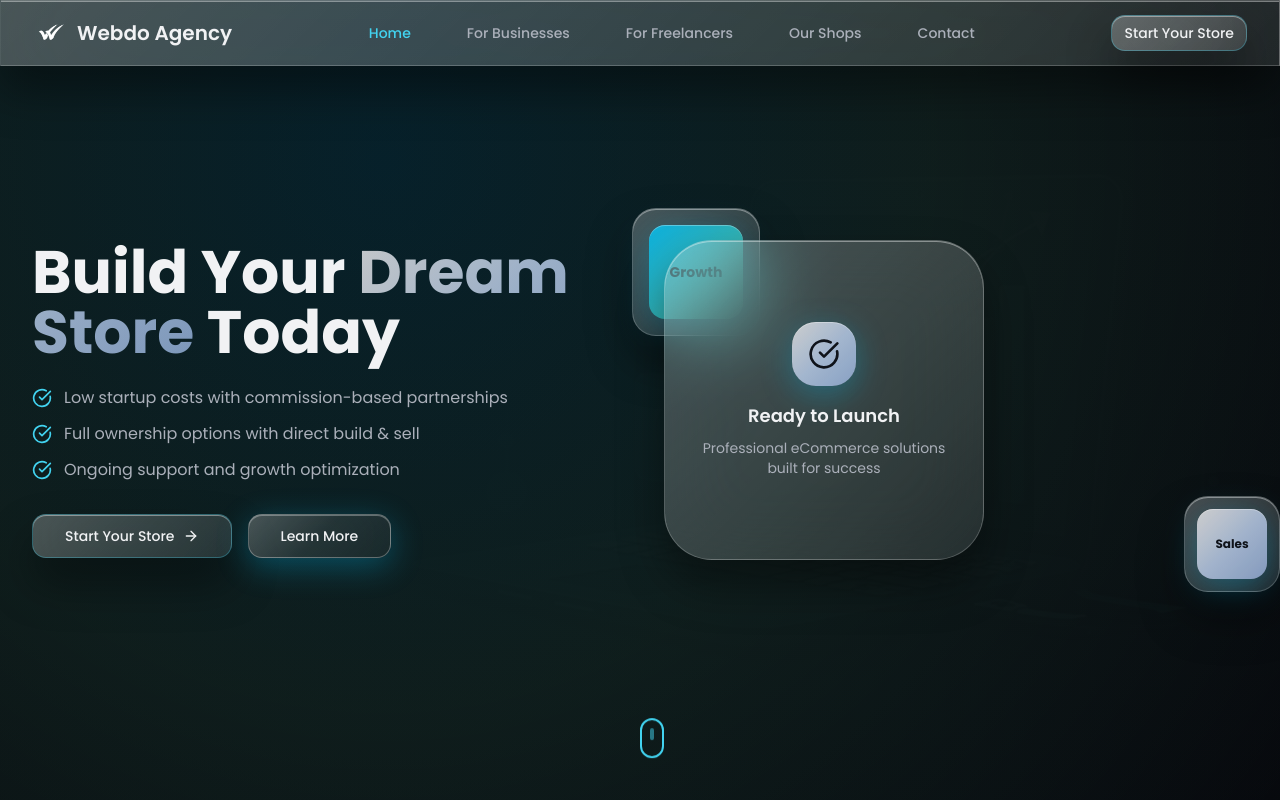
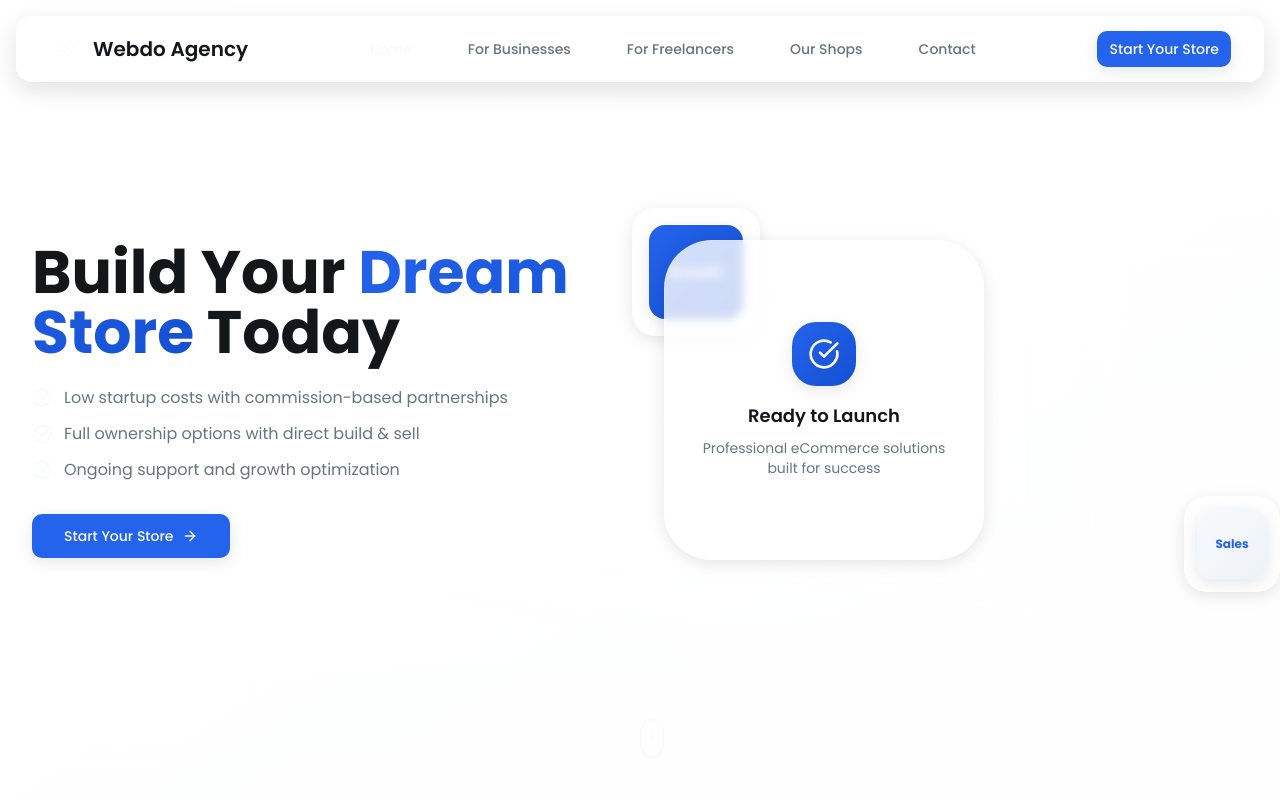
Before and after one commit to webdoagency/webdo-agency-web, a React (Vite) app: page / in a window 1280 px wide. Shown: the top 800 px of the page. Built offline with nearby package versions, Linux system fonts and the light colour scheme.

Commit message:
Refactor: Update design and layout

```diff
--- a/src/components/Footer.tsx
+++ b/src/components/Footer.tsx
@@ -20,7 +20,7 @@ const Footer = () => {
   };
 
   return (
-    <footer className="glass-blurred border-t border-white/10 mt-32">
+    <footer className="floating-footer">
       <div className="max-w-7xl mx-auto px-4 sm:px-6 lg:px-8 py-12">
         <div className="grid md:grid-cols-4 gap-8">
           {/* Logo & Company */}
--- a/src/components/Hero.tsx
+++ b/src/components/Hero.tsx
@@ -13,17 +13,16 @@ const Hero = () => {
   return (
     <section
       id="home"
-      className="min-h-screen flex items-center relative overflow-hidden liquid-flow"
+      className="min-h-screen flex items-center relative overflow-hidden bg-gradient-subtle"
     >
-      {/* Liquid Glass Background */}
+      {/* Clean Background */}
       <div className="absolute inset-0 z-0">
         <img
           src={heroImage}
           alt="eCommerce Growth"
-          className="w-full h-full object-cover opacity-10"
+          className="w-full h-full object-cover opacity-5"
         />
-        <div className="absolute inset-0 bg-gradient-to-br from-background via-background/95 to-background/80" />
-        <div className="absolute inset-0 bg-gradient-liquid opacity-40" />
+        <div className="absolute inset-0 bg-gradient-to-br from-background via-background/98 to-background/95" />
       </div>
 
       <div className="relative z-10 max-w-7xl mx-auto px-4 sm:px-6 lg:px-8 py-20">
@@ -55,8 +54,8 @@ const Hero = () => {
               </div>
             </div>
 
-            {/* CTA Buttons */}
-            <div className="flex flex-col sm:flex-row gap-4 justify-center lg:justify-start">
+            {/* CTA Button */}
+            <div className="flex justify-center lg:justify-start">
               <Button
                 variant="hero"
                 size="lg"
@@ -66,35 +65,28 @@ const Hero = () => {
                 Start Your Store
                 <ArrowRight className="w-4 h-4 group-hover:translate-x-1 transition-transform" />
               </Button>
-              <Button
-                variant="outline"
-                size="lg"
-                onClick={() => scrollToSection("businesses")}
-              >
-                Learn More
-              </Button>
             </div>
           </div>
 
-          {/* 3D Visual Element */}
+          {/* Clean Visual Element */}
           <div className="hidden lg:block relative">
             <div className="relative">
-              {/* Floating 3D Cards */}
-              <div className="absolute -top-8 -left-8 w-32 h-32 glass-morphism rounded-3xl p-4 animate-float liquid-3d">
-                <div className="w-full h-full bg-gradient-accent rounded-2xl flex items-center justify-center text-accent-foreground font-bold text-sm shadow-liquid">
+              {/* Floating Clean Cards */}
+              <div className="absolute -top-8 -left-8 w-32 h-32 glass rounded-3xl p-4 animate-float card-floating">
+                <div className="w-full h-full bg-gradient-primary rounded-2xl flex items-center justify-center text-primary-foreground font-bold text-sm shadow-card">
                   Growth
                 </div>
               </div>
 
-              <div className="absolute -bottom-8 -right-8 w-24 h-24 glass-morphism rounded-3xl p-3 animate-[float_6s_ease-in-out_infinite_2s] liquid-3d">
-                <div className="w-full h-full bg-gradient-primary rounded-2xl flex items-center justify-center text-primary-foreground font-bold text-xs shadow-liquid">
+              <div className="absolute -bottom-8 -right-8 w-24 h-24 glass rounded-3xl p-3 animate-[float_6s_ease-in-out_infinite_2s] card-floating">
+                <div className="w-full h-full bg-gradient-accent rounded-2xl flex items-center justify-center text-accent-foreground font-bold text-xs shadow-card">
                   Sales
                 </div>
               </div>
 
-              <div className="w-80 h-80 glass-morphism rounded-[3rem] p-8 flex items-center justify-center card-3d shadow-3d">
+              <div className="w-80 h-80 glass rounded-[3rem] p-8 flex items-center justify-center card-floating shadow-floating">
                 <div className="text-center">
-                  <div className="w-16 h-16 bg-gradient-primary rounded-3xl mx-auto mb-4 flex items-center justify-center shadow-liquid">
+                  <div className="w-16 h-16 bg-gradient-primary rounded-3xl mx-auto mb-4 flex items-center justify-center shadow-card">
                     <CheckCircle className="w-8 h-8 text-primary-foreground" />
                   </div>
                   <h3 className="text-lg font-semibold mb-2">Ready to Launch</h3>
--- a/src/components/Navigation.tsx
+++ b/src/components/Navigation.tsx
@@ -41,7 +41,7 @@ const Navigation = () => {
   ];
 
   return (
-    <nav className="fixed top-0 left-0 right-0 z-50 glass-morphism backdrop-blur-3xl shadow-3d">
+    <nav className="fixed top-0 left-0 right-0 z-50 floating-nav">
       <div className="max-w-7xl mx-auto px-4 sm:px-6 lg:px-8">
         <div className="flex justify-between items-center h-16">
           {/* Logo */}
@@ -99,7 +99,7 @@ const Navigation = () => {
 
       {/* Mobile Navigation */}
       {isOpen && (
-        <div className="md:hidden glass-morphism">
+        <div className="md:hidden glass-floating mt-2 mx-4 rounded-2xl">
           <div className="px-2 pt-2 pb-3 space-y-1">
             {navItems.map((item) => (
               <button
--- a/src/components/ui/button.tsx
+++ b/src/components/ui/button.tsx
@@ -9,18 +9,18 @@ const buttonVariants = cva(
   {
     variants: {
       variant: {
-        default: "glass-morphism text-foreground hover:shadow-glow hover:-translate-y-1",
+        default: "bg-primary text-primary-foreground hover:bg-primary-hover shadow-minimal hover:shadow-card",
         destructive:
-          "bg-destructive text-destructive-foreground hover:bg-destructive/90 shadow-liquid",
+          "bg-destructive text-destructive-foreground hover:bg-destructive/90 shadow-minimal",
         outline:
-          "glass border-white/30 text-foreground hover:shadow-liquid hover:-translate-y-1",
+          "border border-border bg-background hover:bg-accent hover:text-accent-foreground shadow-minimal",
         secondary:
-          "glass-blurred text-foreground hover:shadow-card hover:-translate-y-1",
-        ghost: "hover:glass-morphism hover:text-accent-foreground transition-all duration-300",
-        link: "text-accent underline-offset-4 hover:underline hover:text-accent-hover",
-        hero: "glass-morphism text-foreground border-accent/30 hover:shadow-glow hover:-translate-y-1 hover:border-accent/50",
-        accent: "bg-accent text-accent-foreground hover:bg-accent-hover hover:shadow-liquid hover:-translate-y-1",
-        glass: "glass text-foreground hover:bg-white/10 border-white/20",
+          "bg-secondary text-secondary-foreground hover:bg-secondary/80 shadow-minimal",
+        ghost: "hover:bg-accent hover:text-accent-foreground",
+        link: "text-primary underline-offset-4 hover:underline",
+        hero: "bg-primary text-primary-foreground hover:bg-primary-hover shadow-card hover:shadow-floating hover:-translate-y-1",
+        accent: "bg-accent text-accent-foreground hover:bg-accent-hover shadow-minimal",
+        glass: "glass text-foreground hover:bg-white/80",
       },
       size: {
         default: "h-10 px-4 py-2",
--- a/src/index.css
+++ b/src/index.css
@@ -6,84 +6,75 @@
 
 @layer base {
   :root {
-    /* Liquid Glass Dark Theme */
-    --background: 220 27% 4%;
-    --foreground: 220 10% 95%;
+    /* Minimalistic White Theme */
+    --background: 0 0% 100%;
+    --foreground: 220 13% 9%;
 
-    --card: 220 25% 8%;
-    --card-foreground: 220 10% 95%;
+    --card: 0 0% 100%;
+    --card-foreground: 220 13% 9%;
 
-    --popover: 220 25% 8%;
-    --popover-foreground: 220 10% 95%;
+    --popover: 0 0% 100%;
+    --popover-foreground: 220 13% 9%;
 
-    /* Primary - Liquid Chrome */
-    --primary: 220 25% 85%;
-    --primary-foreground: 220 27% 8%;
-    --primary-hover: 220 25% 90%;
+    /* Primary - Clean Blue */
+    --primary: 221 83% 53%;
+    --primary-foreground: 0 0% 98%;
+    --primary-hover: 221 83% 45%;
 
-    /* Secondary - Glass Tint */
-    --secondary: 220 25% 12%;
-    --secondary-foreground: 220 10% 95%;
+    /* Secondary - Light Gray */
+    --secondary: 220 14% 96%;
+    --secondary-foreground: 220 13% 9%;
 
     /* Muted */
-    --muted: 220 25% 10%;
-    --muted-foreground: 220 10% 70%;
+    --muted: 220 14% 96%;
+    --muted-foreground: 220 9% 46%;
 
-    /* Accent - Liquid Cyan */
-    --accent: 190 85% 60%;
-    --accent-foreground: 220 27% 8%;
-    --accent-hover: 190 85% 65%;
+    /* Accent - Soft Blue */
+    --accent: 210 40% 98%;
+    --accent-foreground: 221 83% 53%;
+    --accent-hover: 210 40% 95%;
 
-    /* Success/Growth */
-    --success: 140 80% 55%;
-    --success-foreground: 220 27% 8%;
+    /* Success */
+    --success: 142 71% 45%;
+    --success-foreground: 0 0% 98%;
 
     /* Warning */
-    --warning: 45 95% 60%;
-    --warning-foreground: 220 27% 8%;
+    --warning: 38 92% 50%;
+    --warning-foreground: 220 13% 9%;
 
     /* Destructive */
-    --destructive: 0 85% 65%;
-    --destructive-foreground: 220 10% 95%;
+    --destructive: 0 84% 60%;
+    --destructive-foreground: 0 0% 98%;
 
     /* Borders and Inputs */
-    --border: 220 25% 15%;
-    --input: 220 25% 12%;
-    --ring: 190 85% 60%;
+    --border: 220 13% 91%;
+    --input: 220 13% 91%;
+    --ring: 221 83% 53%;
 
-    /* Liquid Glass Gradients */
+    /* Minimalist Gradients */
     --gradient-primary: linear-gradient(135deg,
-      rgba(220, 220, 220, 0.9) 0%,
-      rgba(190, 210, 240, 0.8) 50%,
-      rgba(170, 200, 250, 0.7) 100%);
+      hsl(221 83% 53%) 0%,
+      hsl(221 83% 45%) 100%);
     --gradient-accent: linear-gradient(135deg,
-      rgba(0, 200, 255, 0.8) 0%,
-      rgba(100, 255, 200, 0.6) 100%);
+      hsl(210 40% 98%) 0%,
+      hsl(210 40% 95%) 100%);
     --gradient-hero: linear-gradient(135deg,
-      rgba(220, 220, 220, 0.95) 0%,
-      rgba(190, 210, 240, 0.85) 30%,
-      rgba(0, 200, 255, 0.75) 70%,
-      rgba(100, 255, 200, 0.65) 100%);
+      hsl(0 0% 100%) 0%,
+      hsl(210 40% 98%) 100%);
     --gradient-glass: linear-gradient(135deg,
-      rgba(255, 255, 255, 0.25) 0%,
-      rgba(255, 255, 255, 0.1) 50%,
-      rgba(255, 255, 255, 0.05) 100%);
-    --gradient-liquid: radial-gradient(circle at 30% 20%,
-      rgba(0, 200, 255, 0.3) 0%,
-      rgba(100, 255, 200, 0.2) 50%,
-      transparent 100%);
+      rgba(255, 255, 255, 0.8) 0%,
+      rgba(255, 255, 255, 0.4) 100%);
+    --gradient-subtle: linear-gradient(180deg,
+      hsl(0 0% 100%) 0%,
+      hsl(220 14% 98%) 100%);
 
-    /* Liquid Glass Shadows */
-    --shadow-premium: 0 25px 50px -12px rgba(0, 0, 0, 0.6);
-    --shadow-card: 0 15px 35px rgba(0, 0, 0, 0.4);
-    --shadow-glow: 0 0 60px rgba(0, 200, 255, 0.4);
-    --shadow-liquid: 0 8px 32px rgba(0, 200, 255, 0.3),
-                     inset 0 1px 0 rgba(255, 255, 255, 0.3);
-    --shadow-deep: 0 20px 60px rgba(0, 0, 0, 0.8);
-    --shadow-3d: 0 30px 60px rgba(0, 0, 0, 0.5),
-                 0 15px 30px rgba(0, 0, 0, 0.3);
+    /* Clean Shadows */
+    --shadow-minimal: 0 1px 3px rgba(0, 0, 0, 0.1);
+    --shadow-card: 0 4px 16px rgba(0, 0, 0, 0.1);
+    --shadow-floating: 0 8px 24px rgba(0, 0, 0, 0.12);
+    --shadow-deep: 0 16px 32px rgba(0, 0, 0, 0.15);
 
-    --radius: 1rem;
+    --radius: 0.75rem;
 
     --sidebar-background: 0 0% 98%;
     --sidebar-foreground: 240 5.3% 26.1%;
@@ -145,7 +136,7 @@
 }
 
 @layer components {
-  /* Liquid Glass Gradient Backgrounds */
+  /* Minimalist Gradient Backgrounds */
   .bg-gradient-primary {
     background: var(--gradient-primary);
   }
@@ -162,144 +153,84 @@
     background: var(--gradient-glass);
   }
 
-  .bg-gradient-liquid {
-    background: var(--gradient-liquid);
+  .bg-gradient-subtle {
+    background: var(--gradient-subtle);
   }
 
-  /* Liquid Glass Shadows */
-  .shadow-premium {
-    box-shadow: var(--shadow-premium);
+  /* Clean Shadows */
+  .shadow-minimal {
+    box-shadow: var(--shadow-minimal);
   }
 
   .shadow-card {
     box-shadow: var(--shadow-card);
   }
 
-  .shadow-glow {
-    box-shadow: var(--shadow-glow);
-  }
-
-  .shadow-liquid {
-    box-shadow: var(--shadow-liquid);
+  .shadow-floating {
+    box-shadow: var(--shadow-floating);
   }
 
   .shadow-deep {
     box-shadow: var(--shadow-deep);
   }
 
-  .shadow-3d {
-    box-shadow: var(--shadow-3d);
-  }
-
-  /* Liquid Glass Effects */
+  /* Minimal Glass Effects */
   .glass {
-    @apply backdrop-blur-2xl border;
-    background: var(--gradient-glass);
-    border-color: rgba(255, 255, 255, 0.2);
-    box-shadow: var(--shadow-liquid);
-  }
-
-  .glass-blurred {
-    @apply backdrop-blur-3xl border;
-    background: linear-gradient(135deg,
-      rgba(255, 255, 255, 0.15) 0%,
-      rgba(255, 255, 255, 0.05) 100%);
-    border-color: rgba(255, 255, 255, 0.25);
+    @apply backdrop-blur-sm border border-white/20;
+    background: rgba(255, 255, 255, 0.8);
     box-shadow: var(--shadow-card);
   }
 
-  .glass-silver {
-    @apply backdrop-blur-3xl;
-    background: linear-gradient(135deg,
-      rgba(255, 255, 255, 0.2) 0%,
-      rgba(255, 255, 255, 0.1) 50%,
-      rgba(255, 255, 255, 0.05) 100%);
-    border: 1px solid rgba(255, 255, 255, 0.3);
-    box-shadow: var(--shadow-liquid);
+  .glass-minimal {
+    @apply backdrop-blur-sm border border-white/10;
+    background: rgba(255, 255, 255, 0.6);
+    box-shadow: var(--shadow-minimal);
   }
 
-  .glass-morphism {
-    @apply backdrop-blur-2xl;
-    background: linear-gradient(135deg,
-      rgba(255, 255, 255, 0.25) 0%,
-      rgba(255, 255, 255, 0.1) 100%);
-    border: 1px solid rgba(255, 255, 255, 0.2);
-    box-shadow: 0 25px 45px rgba(0, 0, 0, 0.4),
-                inset 0 1px 0 rgba(255, 255, 255, 0.4);
+  .glass-floating {
+    @apply backdrop-blur-md;
+    background: rgba(255, 255, 255, 0.9);
+    border: 1px solid rgba(255, 255, 255, 0.3);
+    box-shadow: var(--shadow-floating);
   }
 
-  /* 3D Effects */
-  .card-3d {
-    @apply transition-all duration-500 ease-out;
-    transform: perspective(1200px) translateZ(0);
-    transform-style: preserve-3d;
+  /* Clean 3D Effects */
+  .card-minimal {
+    @apply transition-all duration-300 ease-out;
+    transform: translateZ(0);
   }
 
-  .card-3d:hover {
-    transform: perspective(1200px) rotateX(8deg) rotateY(8deg) translateZ(20px);
-    box-shadow: var(--shadow-3d);
+  .card-minimal:hover {
+    transform: translateY(-2px);
+    box-shadow: var(--shadow-card);
   }
 
-  .liquid-3d {
-    @apply transition-all duration-700 ease-out;
-    transform: perspective(1500px) translateZ(0);
-    transform-style: preserve-3d;
+  .card-floating {
+    @apply transition-all duration-300 ease-out;
+    transform: translateZ(0);
   }
 
-  .liquid-3d:hover {
-    transform: perspective(1500px) rotateX(5deg) rotateY(10deg) translateY(-8px) translateZ(40px);
+  .card-floating:hover {
+    transform: translateY(-4px);
     box-shadow: var(--shadow-deep);
   }
 
   /* Hover Effects */
   .hover-lift {
-    @apply transition-all duration-400 ease-out;
+    @apply transition-all duration-300 ease-out;
   }
 
   .hover-lift:hover {
-    @apply -translate-y-2 shadow-3d;
+    @apply -translate-y-1;
+    box-shadow: var(--shadow-card);
   }
 
-  .hover-glow {
-    @apply transition-all duration-300;
+  /* Floating Elements */
+  .floating-nav {
+    @apply glass-floating rounded-2xl m-4 shadow-floating;
   }
 
-  .hover-glow:hover {
-    box-shadow: var(--shadow-glow);
-  }
-
-  /* Liquid Flow Animation */
-  .liquid-flow {
-    position: relative;
-    overflow: hidden;
-  }
-
-  .liquid-flow::before {
-    content: '';
-    position: absolute;
-    top: -50%;
-    left: -50%;
-    width: 200%;
-    height: 200%;
-    background: var(--gradient-liquid);
-    animation: liquid-rotate 20s linear infinite;
-    z-index: -1;
-  }
-
-  @keyframes liquid-rotate {
-    0% { transform: rotate(0deg); }
-    100% { transform: rotate(360deg); }
-  }
-
-  /* Device Mockups */
-  .device-mockup {
-    @apply glass-morphism liquid-3d;
-    border-radius: 2rem;
-    padding: 1.5rem;
-  }
-
-  .device-screen {
-    @apply bg-background/90 rounded-xl overflow-hidden;
-    box-shadow: inset 0 2px 8px rgba(0, 0, 0, 0.3);
+  .floating-footer {
+    @apply glass-floating rounded-2xl mx-4 mb-4 shadow-floating;
   }
 }
```
Also changed, not shown: src/components/ForClients.tsx (+5 -6 lines).
